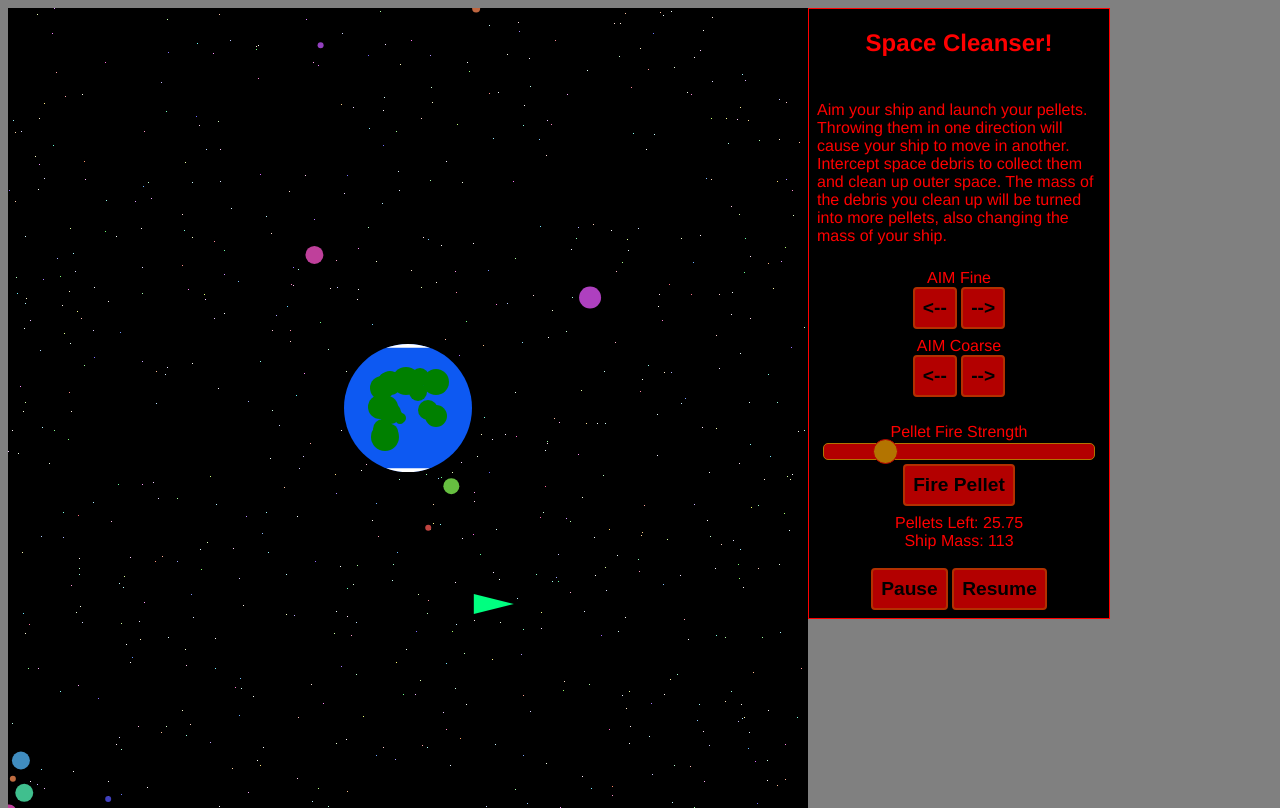
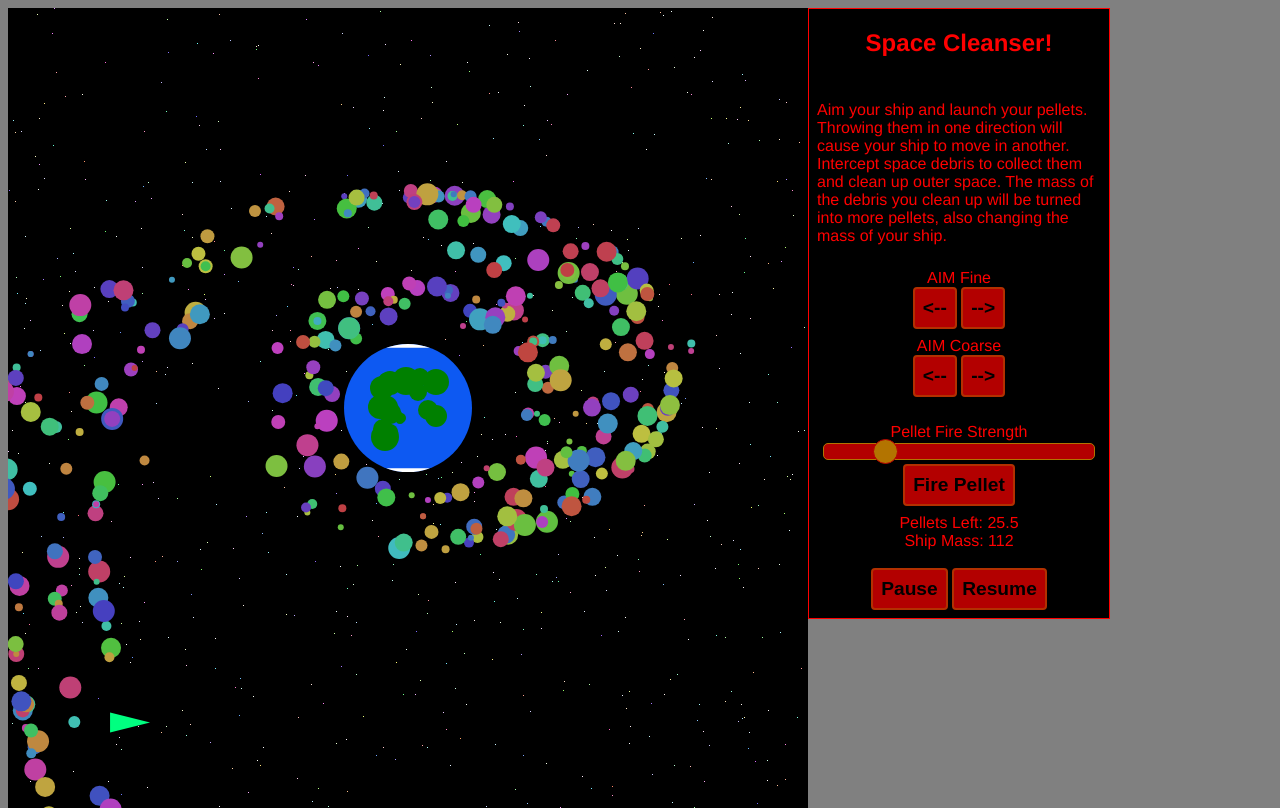
Before and after one commit to asmacdo/space-cleansers, a plain HTML site: page public_html/index.html in a window 1280 px wide. Drawn offline with Linux system fonts and the light colour scheme.

Commit message:
prepare a messy planet system

```diff
--- a/public_html/index.html
+++ b/public_html/index.html
@@ -51,7 +51,7 @@ and open the template in the editor.
             //testing some space objects
             var engine = new JunkPhysics();
             var spaceObjects = [];
-            var ship = new SpaceObject("ship", "its the ship", 250, 0, 10, 150, 100, 50, 10, 0, 8);
+            var ship = new SpaceObject("ship", "its the ship", 300, 0, 10, 150, 100, 50, 10, 0, 9);
             ship.orientation = 90;//the ship has this extra field
             ship.pellets = 25; //this works for a starting value for now I guess
             ship.pelletPower = 100;
--- a/public_html/scripts/GameControl.js
+++ b/public_html/scripts/GameControl.js
@@ -2,7 +2,7 @@
 
 function GameControl() {
     var interval;
-    var intervalLength = 30;
+    var intervalLength = 50;
     var paused = false;
 
     this.play = function () {
--- a/public_html/scripts/JunkPhysics.js
+++ b/public_html/scripts/JunkPhysics.js
@@ -90,7 +90,6 @@ function JunkPhysics() {
         //console.log("radius size is " + radiusSize);
         if (distance <= radiusSize) {
             return true;
-            console.log(x1 + "," + y1 + " collides with " + x2 + "," + y2);
         } else {
             return false;
         }
@@ -109,12 +108,12 @@ function Initialize() {
     var yvelocity = 10;
     spaceObjects.push(new SpaceObject(name, "", x, y, r, hue, sat, lit, 1, xvelocity, yvelocity));
     for(var i = 0; i < 1000; i++){
-        x += random(-100,100);
-        y += random(-100,100);
+        x = random(50,300);
+        // y += random(-100,100);
         r = random(3,12);
         hue = random(0,360);
         //xvelocity = random(0,10);
         //yvelocity = random(0,10);
-        spaceObjects.push(new SpaceObject(name, "", x, y, r, hue, sat, lit, 1, xvelocity, yvelocity));
+        spaceObjects.push(new SpaceObject(name, "", x, y, r, hue, sat, lit, 1, xvelocity, yvelocity+random(-5,5)));
     }
 }
```
